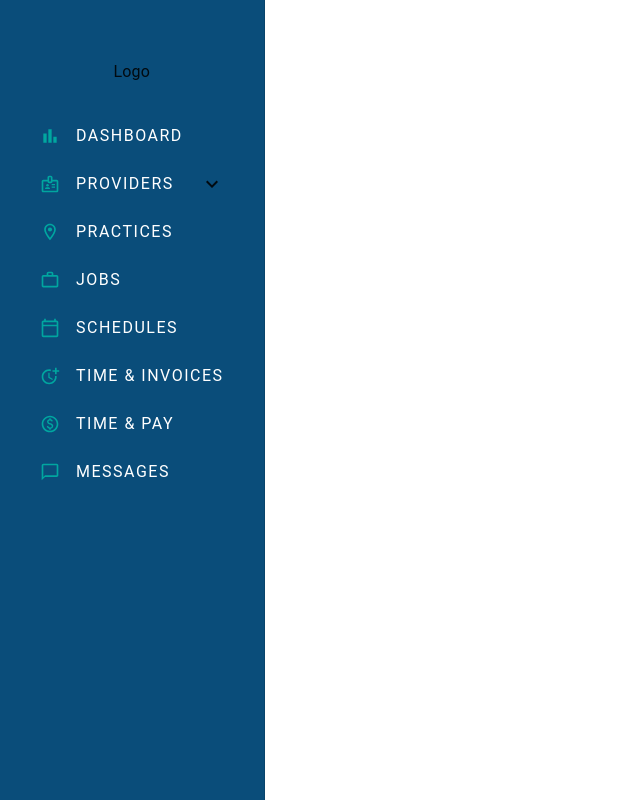
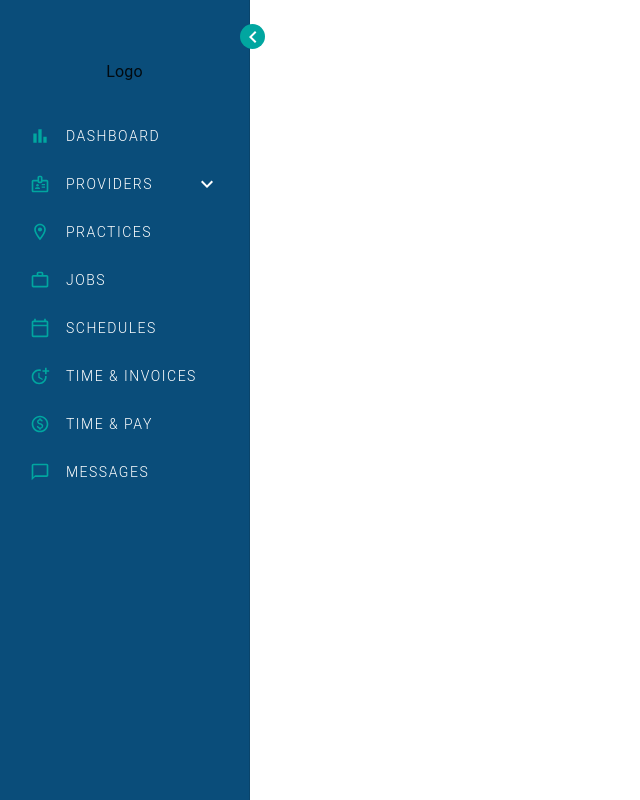
Before and after one commit to Onelky/menu-test, a React (Create React App) app: page / in a window 1280 px wide. Shown: the whole page, without its empty margins (0-640 px from the left). Built offline with nearby package versions, Linux system fonts and the light colour scheme.

Commit message:
add styles to sidebar

```diff
--- a/src/components/Layout/DrawerItem.tsx
+++ b/src/components/Layout/DrawerItem.tsx
@@ -1,48 +1,87 @@
-import React, { type FC, useState } from 'react'
+import React, { type FC, useEffect, useState } from 'react'
 import * as MUIcon from '@mui/icons-material'
 import ListItem from '@mui/material/ListItem'
 import ListItemButton from '@mui/material/ListItemButton'
 import ListItemIcon from '@mui/material/ListItemIcon'
 import ListItemText from '@mui/material/ListItemText'
-import type { MenuItem } from './types'
-import List from '@mui/material/List'
 import Collapse from '@mui/material/Collapse'
 import ExpandMore from '@mui/icons-material/ExpandMore'
 import ExpandLess from '@mui/icons-material/ExpandLess'
 import { useTheme } from '@mui/material/styles'
+import { DrawerSubItemList } from './styledComponents'
+import type { MenuItem } from './types'
 
 type DrawerItemProps = {
   item: MenuItem
   open: boolean
+  setOpen: (value: boolean) => void
 }
-const DrawerItem: FC<DrawerItemProps> = ({ item, open: isDrawerOpen }) => {
+const DrawerItem: FC<DrawerItemProps> = (props) => {
   const theme = useTheme()
   const [openSubmenu, setOpenSubmenu] = useState(false)
+  const { item, open: isDrawerOpen, setOpen: setOpenDrawer } = props
   const { iconName, label, subItems } = item
   const hasSubItems = !!subItems?.length
 
   const Icon = iconName && MUIcon[iconName]
 
+  useEffect(() => {
+    if (!isDrawerOpen && openSubmenu) setOpenSubmenu(false)
+  }, [isDrawerOpen])
+
   const handleItemClick = () => {
+    if (hasSubItems && !openSubmenu) {
+      setOpenDrawer(true)
+    }
     setOpenSubmenu(!openSubmenu)
   }
-  const collapseIcon = hasSubItems && (
-    <>{openSubmenu ? <ExpandLess /> : <ExpandMore />}</>
+  const CollapseIcon = hasSubItems && (openSubmenu ? ExpandLess : ExpandMore)
+
+  const itemHoverStyle = {
+    ':hover': {
+      backgroundColor: 'transparent',
+      '& .MuiTypography-root': {
+        color: theme.customColors.lightBlue
+      },
+      '& svg': {
+        fill: theme.customColors.lightBlue
+      }
+    }
+  }
+
+  const icon = iconName && (
+    <ListItemIcon
+      sx={{
+        minWidth: 0,
+        mr: isDrawerOpen ? 2 : 'auto',
+        justifyContent: 'center'
+      }}
+    >
+      {Icon && (
+        <Icon
+          sx={{
+            fontSize: 20,
+            color: isDrawerOpen
+              ? theme.palette.secondary.main
+              : theme.palette.common.white
+          }}
+        />
+      )}
+    </ListItemIcon>
   )
 
-  const subItemsComponent = hasSubItems && (
+  const subItemsList = hasSubItems && (
     <Collapse in={openSubmenu} timeout="auto" unmountOnExit>
-      <List
-        component="div"
-        disablePadding
-        sx={{ maxHeight: 150, overflowY: 'auto' }}
-      >
+      <DrawerSubItemList disablePadding>
         {subItems.map(({ label }) => (
-          <ListItemButton key={label} sx={{ pl: 4 }}>
-            <ListItemText primary={label} />
+          <ListItemButton key={label} sx={{ pl: 4, ...itemHoverStyle }}>
+            <ListItemText
+              primary={label}
+              sx={{ fontWeight: 300, color: theme.customColors.lightGray }}
+            />
           </ListItemButton>
         ))}
-      </List>
+      </DrawerSubItemList>
     </Collapse>
   )
 
@@ -61,56 +100,35 @@ const DrawerItem: FC<DrawerItemProps> = ({ item, open: isDrawerOpen }) => {
           sx={{
             minHeight: 48,
             justifyContent: isDrawerOpen ? 'initial' : 'center',
-            px: 2.5,
-            ':hover': {
-              backgroundColor: 'transparent',
-              '& .MuiTypography-root': {
-                color: theme.customColors.lightBlue
-              },
-              '& svg': {
-                fill: theme.customColors.lightBlue
-              }
-            }
+            px: isDrawerOpen ? 0 : 'auto',
+            ...itemHoverStyle
           }}
         >
-          {iconName && (
-            <ListItemIcon
-              sx={{
-                minWidth: 0,
-                mr: isDrawerOpen ? 2 : 'auto',
-                justifyContent: 'center'
-              }}
-            >
-              {Icon && (
-                <Icon
-                  sx={{
-                    fontSize: 20,
-                    color: isDrawerOpen
-                      ? theme.palette.secondary.main
-                      : theme.palette.common.white
-                  }}
-                />
-              )}
-            </ListItemIcon>
-          )}
+          {icon}
+
+          {isDrawerOpen && (
+            <>
               <ListItemText
                 primary={label.toUpperCase()}
                 sx={{
                   opacity: isDrawerOpen ? 1 : 0,
                   fontSize: { lg: 14 },
                   color: 'white',
-              fontWeight: 300, // todo: change when selected
                   span: {
-                letterSpacing: '1.5px'
+                    letterSpacing: '1.5px',
+                    fontSize: { lg: 14 },
+                    fontWeight: 300 // todo: change when selected
                   }
                 }}
               />
 
-          {collapseIcon}
+              {CollapseIcon && <CollapseIcon sx={{ color: 'white' }} />}
+            </>
+          )}
         </ListItemButton>
       </ListItem>
 
-      {subItemsComponent}
+      {subItemsList}
     </>
   )
 }
--- a/src/components/Layout/Layout.tsx
+++ b/src/components/Layout/Layout.tsx
@@ -1,5 +1,5 @@
 import React, { type FC, type PropsWithChildren } from 'react'
-import { useTheme } from '@mui/material/styles'
+import { useTheme, darken } from '@mui/material/styles'
 import Box from '@mui/material/Box'
 import List from '@mui/material/List'
 import IconButton from '@mui/material/IconButton'
@@ -9,7 +9,6 @@ import { Drawer, DrawerHeader } from './styledComponents'
 import { menuItems } from './types'
 import DrawerItem from './DrawerItem'
 
-// todo: add styles
 // todo: add logo
 
 const Layout: FC<PropsWithChildren> = ({ children }) => {
@@ -27,7 +26,12 @@ const Layout: FC<PropsWithChildren> = ({ children }) => {
 
         <List>
           {menuItems.map((item) => (
-            <DrawerItem key={item.label} item={item} open={open} />
+            <DrawerItem
+              key={item.label}
+              item={item}
+              open={open}
+              setOpen={setOpen}
+            />
           ))}
         </List>
       </Drawer>
@@ -36,12 +40,18 @@ const Layout: FC<PropsWithChildren> = ({ children }) => {
         aria-label={(open ? 'open' : 'close') + ' drawer'}
         edge="end"
         sx={{
-          color: open
-            ? theme.palette.secondary.main
-            : theme.palette.common.white,
+          height: 25,
+          width: 25,
+          zIndex: 3000,
+          color: theme.palette.common.white,
+          backgroundColor: theme.palette.secondary.main,
           position: 'absolute',
-          left: open ? 230 : 60,
-          top: 24
+          left: open ? 240 : 60,
+          top: 24,
+          '&:hover': {
+            color: theme.palette.common.white,
+            backgroundColor: darken(theme.palette.secondary.main, 0.1)
+          }
         }}
       >
         {open ? <ChevronLeftIcon /> : <ChevronRightIcon />}
--- a/src/components/Layout/styledComponents.ts
+++ b/src/components/Layout/styledComponents.ts
@@ -1,12 +1,13 @@
 import { CSSObject, styled, Theme } from '@mui/material/styles'
 import MuiDrawer from '@mui/material/Drawer'
+import List from '@mui/material/List'
 
-const drawerWidth = 240
+const drawerWidth = 250
 
 const openedMixin = (theme: Theme): CSSObject => ({
-  minWidth: drawerWidth,
+  width: drawerWidth,
   backgroundColor: theme.palette.primary.main,
-  padding: '40px 20px',
+  padding: '40px 30px',
   transition: theme.transitions.create('width', {
     easing: theme.transitions.easing.sharp,
     duration: theme.transitions.duration.enteringScreen
@@ -53,3 +54,15 @@ export const Drawer = styled(MuiDrawer, {
     '& .MuiDrawer-paper': closedMixin(theme)
   })
 }))
+
+export const DrawerSubItemList = styled(List)(({ theme }) => ({
+  maxHeight: 170,
+  pl: '20px',
+  overflowY: 'auto',
+  '::-webkit-scrollbar': {
+    width: 5
+  },
+  '::-webkit-scrollbar-thumb': {
+    background: theme.customColors.scrollBar
+  }
+}))
```
Lines whose indentation alone changed are shown as unchanged.
